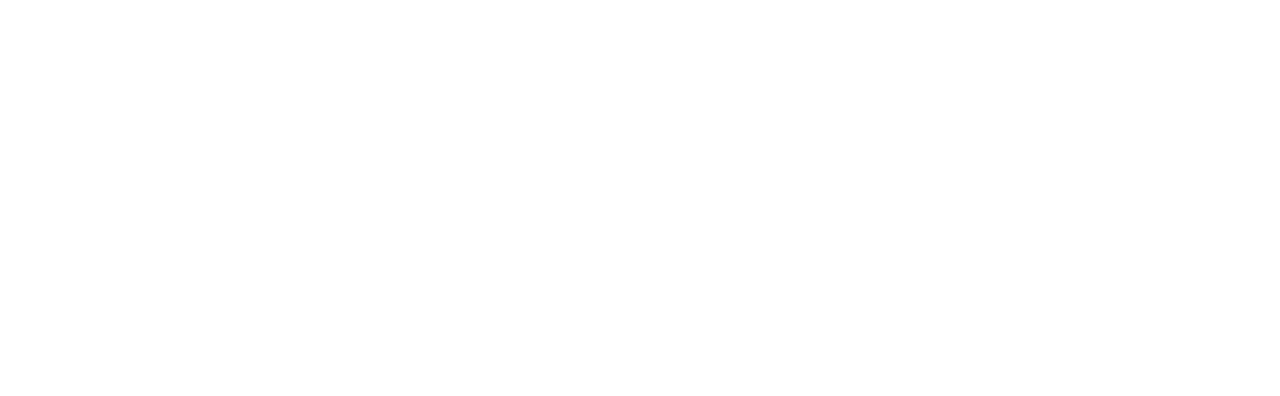
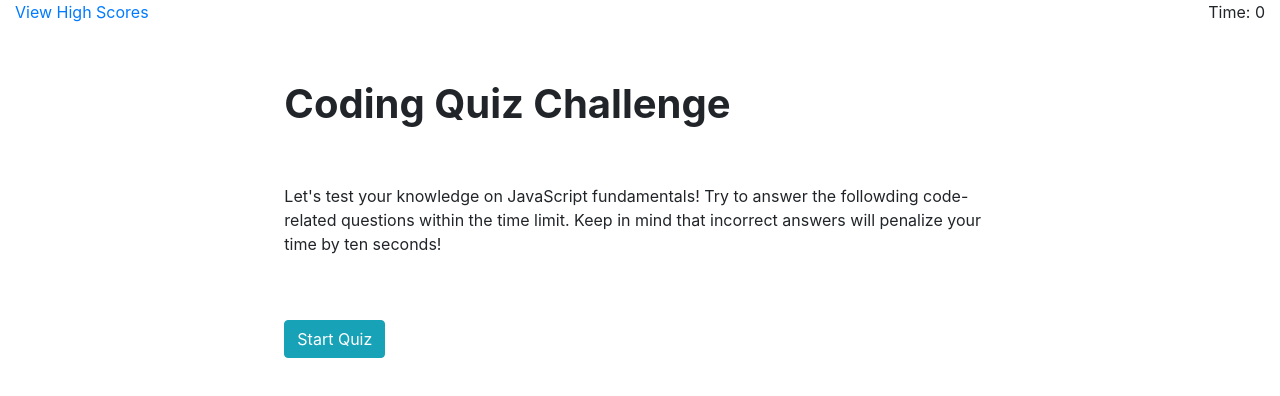
Before and after one commit to VicLawal27/Code-Quiz, a plain HTML site: page index.html in a window 1280 px wide. Drawn offline with nearby package versions, Linux system fonts and the light colour scheme.

Commit message:
add html for start screen

```diff
--- a/index.html
+++ b/index.html
@@ -4,9 +4,42 @@
     <meta charset="UTF-8">
     <meta http-equiv="X-UA-Compatible" content="IE=edge">
     <meta name="viewport" content="width=device-width, initial-scale=1.0">
+
+    <!-- linking css and bootstrap -->
+    <link rel="stylesheet" href="https://cdn.jsdelivr.net/npm/bootstrap@4.5.3/dist/css/bootstrap.min.css" integrity="sha384-TX8t27EcRE3e/ihU7zmQxVncDAy5uIKz4rEkgIXeMed4M0jlfIDPvg6uqKI2xXr2" crossorigin="anonymous">
+    <link rel="stylesheet" href="./assets/CSS/style.css">
+
+    <!-- linking fonts -->
+    <link href="https://fonts.googleapis.com/css2?family=Archivo&family=Montserrat:wght@400;700;900&display=swap" rel="stylesheet">
+
     <title>Code Quiz</title>
 </head>
 <body>
+     <!-- main content -->
+     <div class="container-fluid">
+
+        <!-- top for highscore link and timer -->
+        <div class="row">
+            <div class="col text-left">
+                <a href="#" id="viewHighScore">View High Scores</a>
+            </div>
+            <div id="timer" class="col text-right">
+                <i class="far fa-clock"></i> Time: <span id="timeLeft">0</span>
+            </div>
+            <div id="timesUp" class="col text-right" style="display: none;">Time's Up!</div>
+        </div>
+
+        <div id="everything" class="row text-left">
+            <div class="col-md-2"></div>
+              <main class="col-md-8 mt-5">
+                  <!--start screen  -->
+                  <div id="start" class="m-2 justify-content-center">
+                      <h1 class="font-weight-bold pl-5 pr-5">Coding Quiz Challenge</h1>
+                      <p class="p-5">Let's test your knowledge on JavaScript fundamentals! Try to answer the followding code-related questions within the time limit. Keep in mind that incorrect answers will penalize your time by ten seconds!</p>
+                      <button type="button" id="start-quiz-button" class="btn btn-info ml-5 align-center">Start Quiz</button>
+                  </div>
+
+
 
 </body>
 </html>
```
